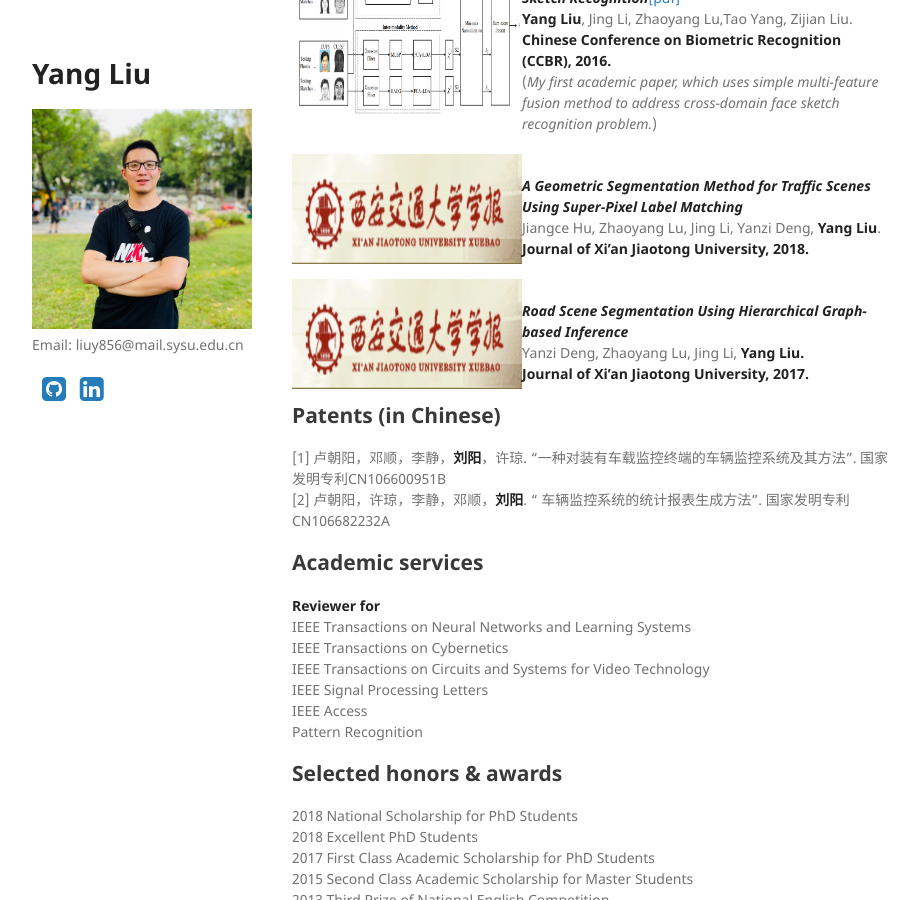
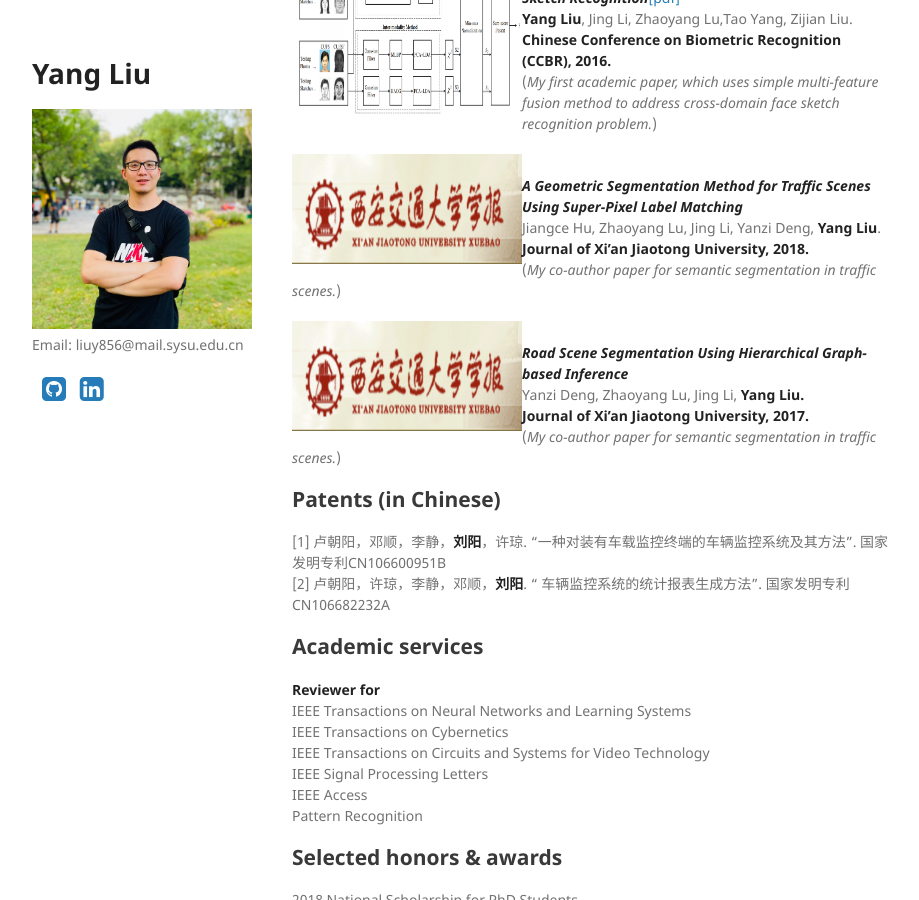
Before and after one commit to YangLiu9208/home, a Jekyll site: the page built from index.md, in a window 1280 px wide and 900 px high, scrolled down 2208 px. Shown: the whole window, without its empty margins (178-1097 px from the left). Built offline with Jekyll 4.4.1, drawn with Linux system fonts in a browser that asks for light colours; a style sheet for code colours, icons or effects is not loaded.

Commit message:
Update index.md

```diff
--- a/index.md
+++ b/index.md
@@ -117,6 +117,7 @@ Committee: Zhaoyang Lu, Jing Li, Quanxue Gao, Peiyi Shen, Guizhong Liu, Chun Qi.
 ***A Geometric Segmentation Method for Traffic Scenes Using Super-Pixel Label Matching***
 Jiangce Hu, Zhaoyang Lu, Jing Li, Yanzi Deng, **Yang Liu**.
 **Journal of Xi'an Jiaotong University, 2018.**
+(*My co-author paper for semantic segmentation in traffic scenes.*)
 
 <div align="left">
           <a>
@@ -126,6 +127,7 @@ Jiangce Hu, Zhaoyang Lu, Jing Li, Yanzi Deng, **Yang Liu**.
 ***Road Scene Segmentation Using Hierarchical Graph-based Inference***
 Yanzi Deng, Zhaoyang Lu, Jing Li, **Yang Liu.**
 **Journal of Xi'an Jiaotong University, 2017.**
+(*My co-author paper for semantic segmentation in traffic scenes.*)
 
 ## Patents (in Chinese)
 [1] 卢朝阳，邓顺，李静，**刘阳**，许琼. "一种对装有车载监控终端的车辆监控系统及其方法". 国家发明专利CN106600951B
```
